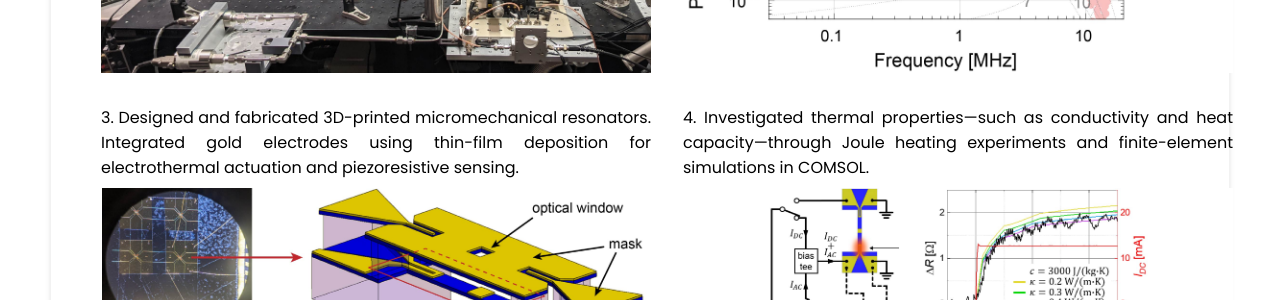
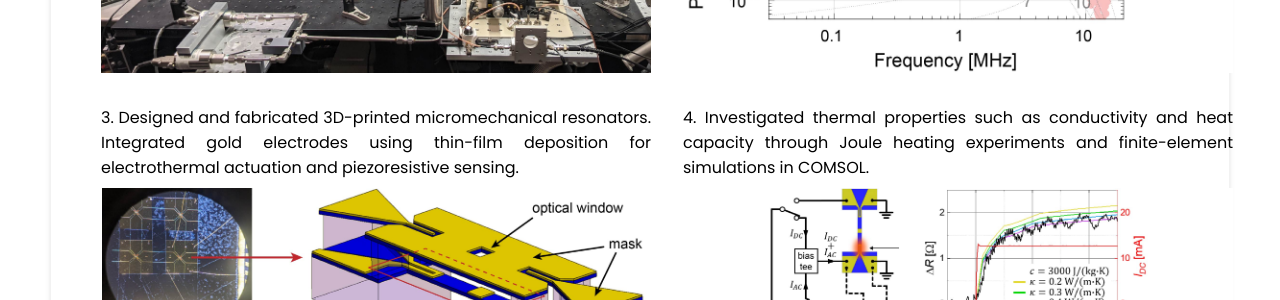
Before and after one commit to HagenGress/HagenGress.github.io, a Jekyll site: the page built from _projects/resonators/index.md, in a window 1280 px wide. Shown: the part 730-1030 px from the top of the page. Built offline with Jekyll 4.4.1, drawn with Linux system fonts in a browser that asks for light colours.

Commit message:
Update index.md

```diff
--- a/_projects/resonators/index.md
+++ b/_projects/resonators/index.md
@@ -18,7 +18,7 @@ main-image: /3D-MEMS_TitlePicture.jpg
      3D-MEMS_2.jpg::Assembled a homodyne Michelson interferometer for picometer-scale displacement measurements. Installed a vacuum-compatible chamber for low-noise experiments.|
      3D-MEMS_3.jpg::Characterized Brownian motion by analyzing spatial and temporal correlations of thermal fluctuations in multiple vibrational modes of silicon nitride beams in fluid environments.|
      3D-MEMS_1.jpg::Designed and fabricated 3D-printed micromechanical resonators. Integrated gold electrodes using thin-film deposition for electrothermal actuation and piezoresistive sensing.|
-     3D-MEMS_4.jpg::Investigated thermal properties—such as conductivity and heat capacity—through Joule heating experiments and finite-element simulations in COMSOL."
+     3D-MEMS_4.jpg::Investigated thermal properties such as conductivity and heat capacity through Joule heating experiments and finite-element simulations in COMSOL."
    width="550"
 %}
 
```
